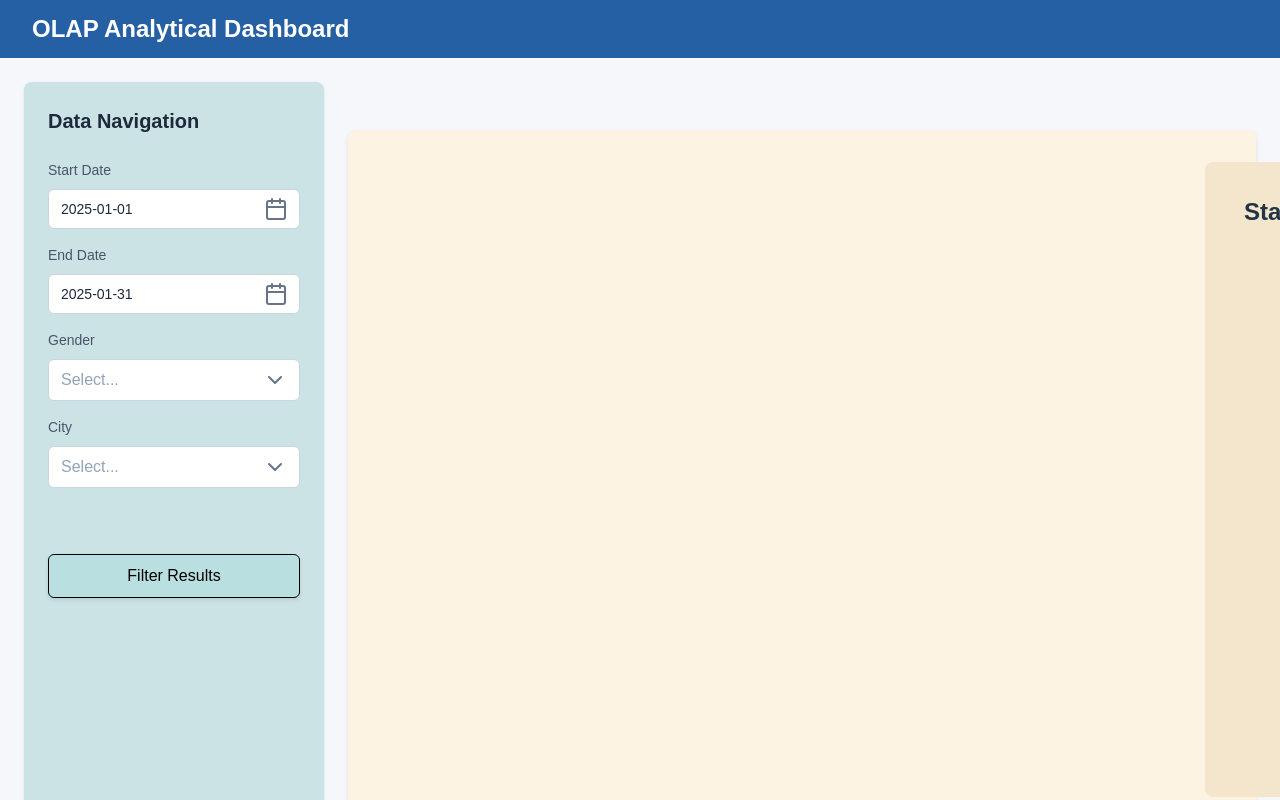
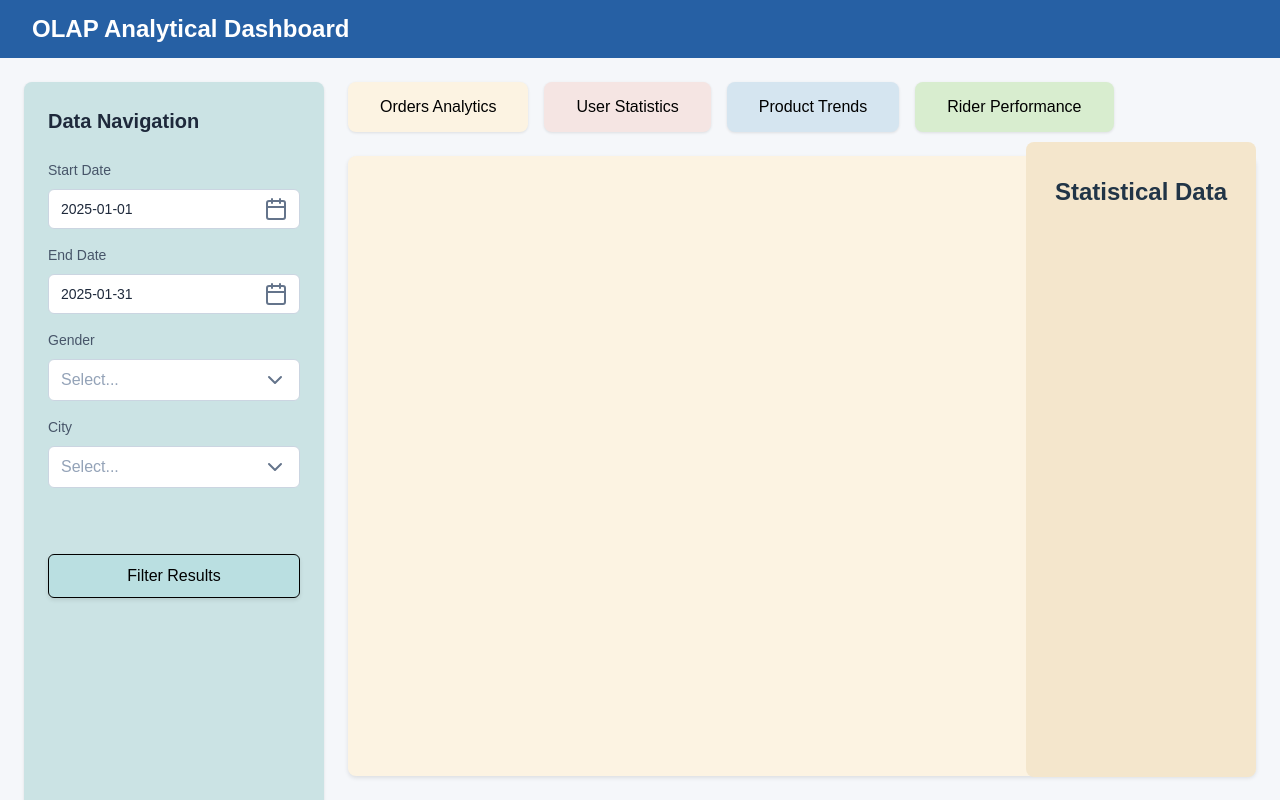
Before and after one commit to trishaguarin/STADVDB-MCO1, a React (Vite) app in the folder stadvdb-app/: page /Orders in a window 1280 px wide. Built offline with nearby package versions, Linux system fonts and the light colour scheme.

Commit message:
initial implementation of tabs (THE CSS HELP..)

```diff
--- a/stadvdb-app/src/assets/pages/Orders.jsx
+++ b/stadvdb-app/src/assets/pages/Orders.jsx
@@ -24,17 +24,10 @@ const OrdersAnalytics = () => {
     'Philadelphia', 'San Antonio', 'San Diego', 'Dallas', 'San Jose'
   ];
 
+  // Tab states
+  const [activeTab, setActiveTab] = useState('orders');
+
   const genders = ['Male', 'Female'];
-
-  const data = [
-    // Sample data
-    { name: 'Jan', sales: 4000},
-    { name: 'Feb', sales: 3000 },
-    { name: 'Mar', sales: 2000 },
-    { name: 'Apr', sales: 2780 },
-    { name: 'May', sales: 1890 },
-    { name: 'Jun', sales: 2390 },
-  ];
 
   // Close dropdowns when clicking outside
   useEffect(() => {
@@ -68,8 +61,6 @@ const OrdersAnalytics = () => {
     if (items.length <= 2) return items.join(', ');
     return `${items.length} selected`;
   };
-
-
 
   return (
     <div className="dashboard-container">
@@ -212,7 +203,6 @@ const OrdersAnalytics = () => {
             <button
               className="filter-button"
               onClick={() => {
-                // Filter logic here
                 console.log('Selected Genders:', selectedGenders);
                 console.log('Selected Cities:', selectedCities);
                 console.log('Date Range:', { startDate, endDate });
@@ -223,24 +213,57 @@ const OrdersAnalytics = () => {
           </div>
         </aside>
 
+        <div className="content-wrapper">
+          {/* Tabs/buttons at the top */}
+          <div className="tabs-container">
+            <button
+              className={`tab-button orders-tab ${activeTab === 'orders' ? 'active' : ''}`}
+              onClick={() => setActiveTab('orders')}
+            >
+              Orders Analytics
+            </button>
+
+            <button
+              className={`tab-button users-tab ${activeTab === 'users' ? 'active' : ''}`}
+              onClick={() => setActiveTab('users')}
+            >
+              User Statistics
+            </button>
+
+            <button
+              className={`tab-button products-tab ${activeTab === 'products' ? 'active' : ''}`}
+              onClick={() => setActiveTab('products')}
+            >
+              Product Trends
+            </button>
+
+            <button
+              className={`tab-button riders-tab ${activeTab === 'riders' ? 'active' : ''}`}
+              onClick={() => setActiveTab('riders')}
+            >
+              Rider Performance
+            </button>
+          </div>
+
+          {/* Statistical Data area */}
+          <div className="statistical-data">
+            <h2>Statistical Data</h2>
+            {/* Add average, min, and max */}
+          </div>
+
+          {/* Main content */}
           <main className="main-content">
             <div className="main-content-container">
-            {/* Charts and analytics area */}
               <div className="chart-wrapper">
                 <div className="chart-grid">
                   <div className="chart-card">
-                  {/* Chart components */}
+                    {/* Chart components here */}
                   </div>
                 </div>
               </div>
-
-            {/* Statistical Data */}
-            <div className="statistical-data">
-              <h2>Statistical Data</h2>
-            </div>
-
             </div>
           </main>
+        </div>
 
       </div>
     </div>
--- a/stadvdb-app/src/styles/Orders.css
+++ b/stadvdb-app/src/styles/Orders.css
@@ -285,15 +285,70 @@ html, body, #root {
   color: white;
 }
 
+.content-wrapper {
+  flex: 1;
+  display: flex;
+  flex-direction: column;
+  gap: 1.5rem;
+  min-width: 0;
+  position: relative;
+}
+
+.tabs-container {
+  display: flex;
+  gap: 1rem;
+  flex-wrap: wrap;
+}
+
+.tab-button {
+  padding: 0.75rem 2rem;
+  background-color: #e5e7eb;
+  border: none;
+  border-radius: 8px;
+  font-size: 1rem;
+  height: 50px;
+  font-weight: 500;
+  cursor: pointer;
+  transition: all 0.2s ease;
+  box-shadow: 0 1px 3px rgba(0, 0, 0, 0.1);
+  outline: none;
+}
+
+.tab-button:focus {
+  outline: none;
+}
+
+.tab-button:hover {
+  outline: none;
+}
+
+.orders-tab {
+  background-color: #FCF3E2;
+}
+
+.users-tab {
+  background-color: #F5E5E3;
+}
+
+.products-tab {
+  background-color: #D5E5F0;
+}
+
+.riders-tab {
+  background-color: #D8EDCF;
+}
+
+
 .main-content {
-  flex-grow: 1;
+  flex: 1;
   background: #FCF3E2;
   padding: 2rem;
   border-radius: 8px;
   box-shadow: 0 2px 4px rgba(0, 0, 0, 0.1);
-  margin-top: 3rem;
-  height: 702px;
-  width: 300px;
+  height: 683px;
+  display: flex;
+  z-index: 1;
+  flex-direction: column;
 }
 
 .statistical-data {
@@ -301,11 +356,15 @@ html, body, #root {
   background: #F4E6CC;
   padding: 2;
   height: 635px;
-  width: 250px;
-  margin-left: 825px;
+  width: 230px;
+  margin-left: 850px;
+  margin-top: 60px;
   border-radius: 8px;
   padding: 0;
-  position: relative;
+  position: absolute;
+  z-index: 2;
+  top: 0;
+  right: 0;
 }
 
 .statistical-data h2 {
```
Lines whose indentation alone changed are shown as unchanged.
